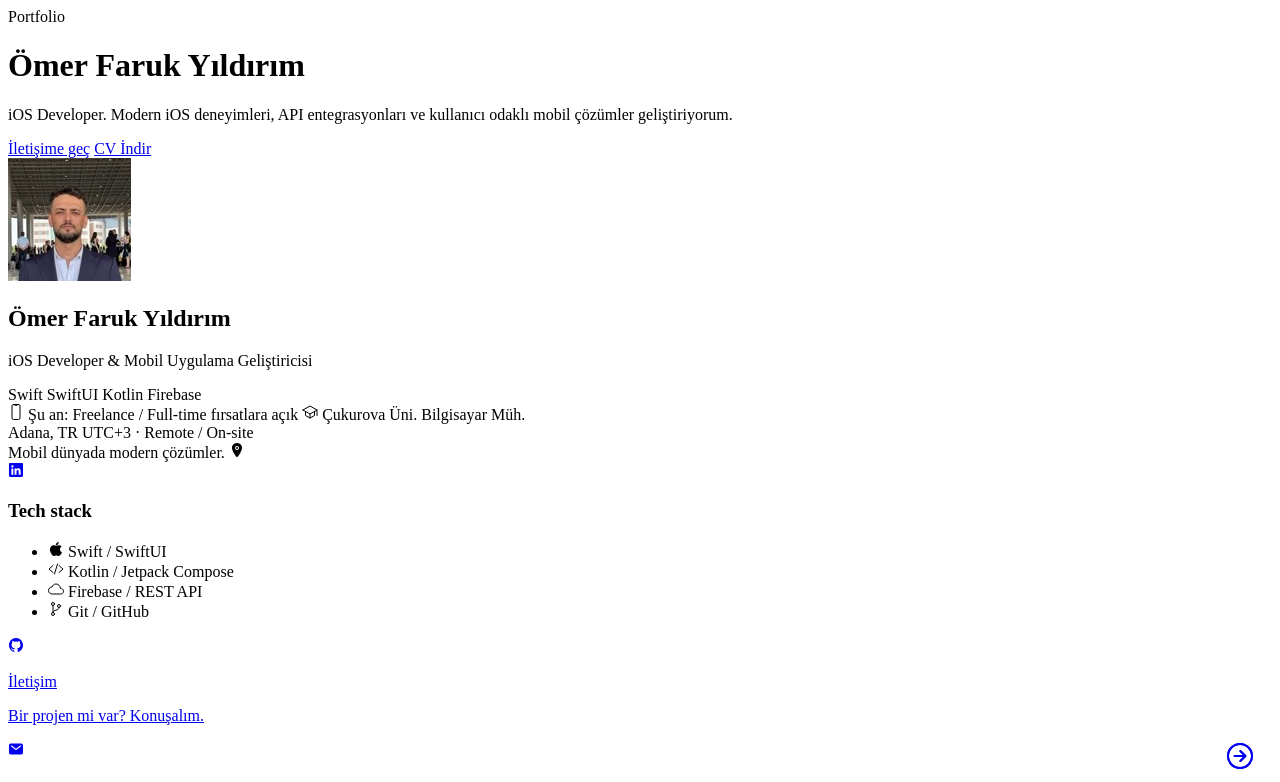
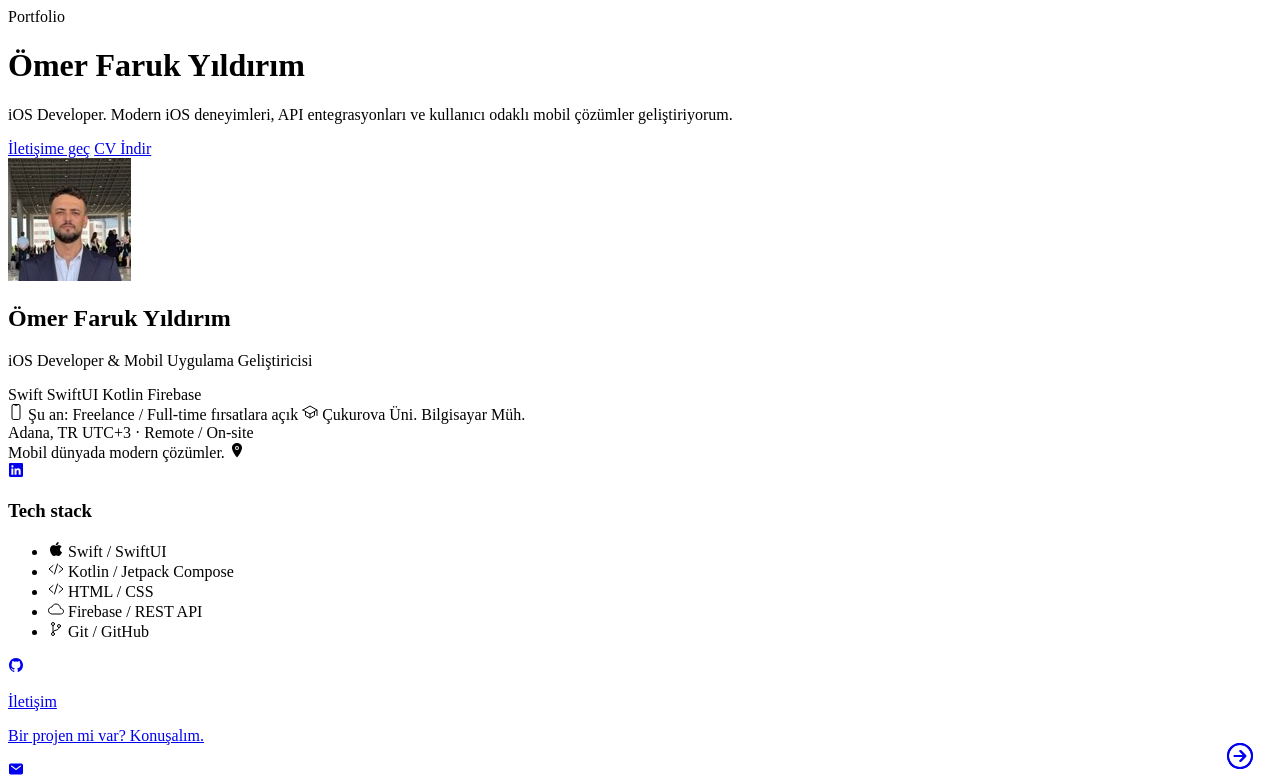
Before and after one commit to farukyldrm01/farukyldrm01.github.io, a website built with Vite: page index.html in a window 1280 px wide. Shown: the top 782 px of the page. Built offline with nearby package versions, Linux system fonts and the light colour scheme.

Commit message:
Add HTML/CSS to tech stack list

```diff
--- a/index.html
+++ b/index.html
@@ -83,6 +83,7 @@
         <ul class="stack-list">
           <li><ion-icon name="logo-apple"></ion-icon> Swift / SwiftUI</li>
           <li><ion-icon name="code-slash-outline"></ion-icon> Kotlin / Jetpack Compose</li>
+          <li><ion-icon name="code-slash-outline"></ion-icon> HTML / CSS </li>
           <li><ion-icon name="cloud-outline"></ion-icon> Firebase / REST API</li>
           <li><ion-icon name="git-branch-outline"></ion-icon> Git / GitHub</li>
         </ul>
```
